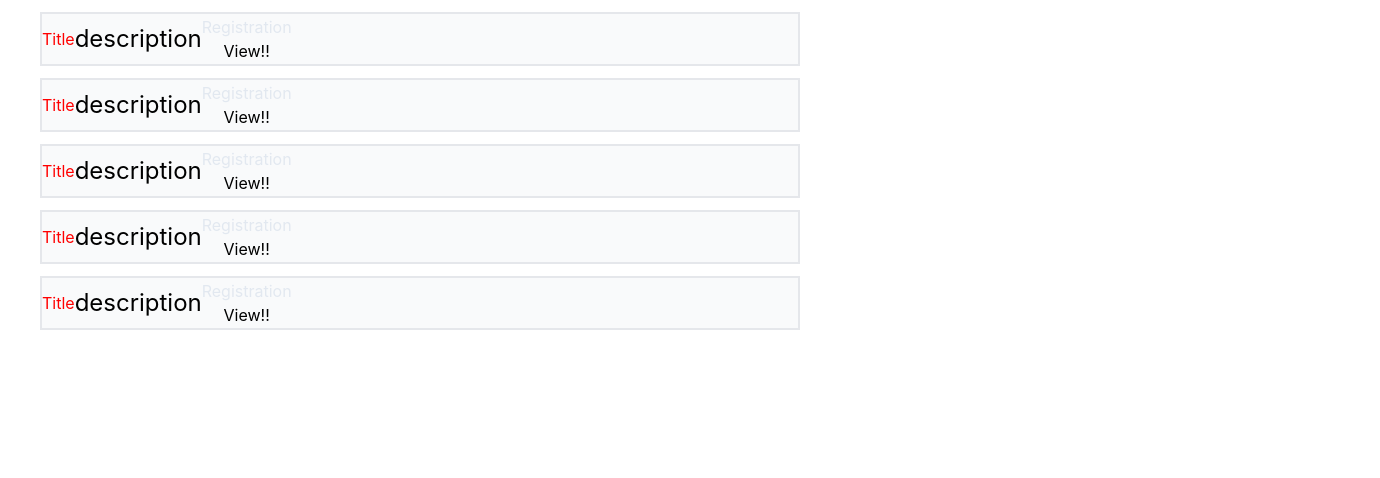
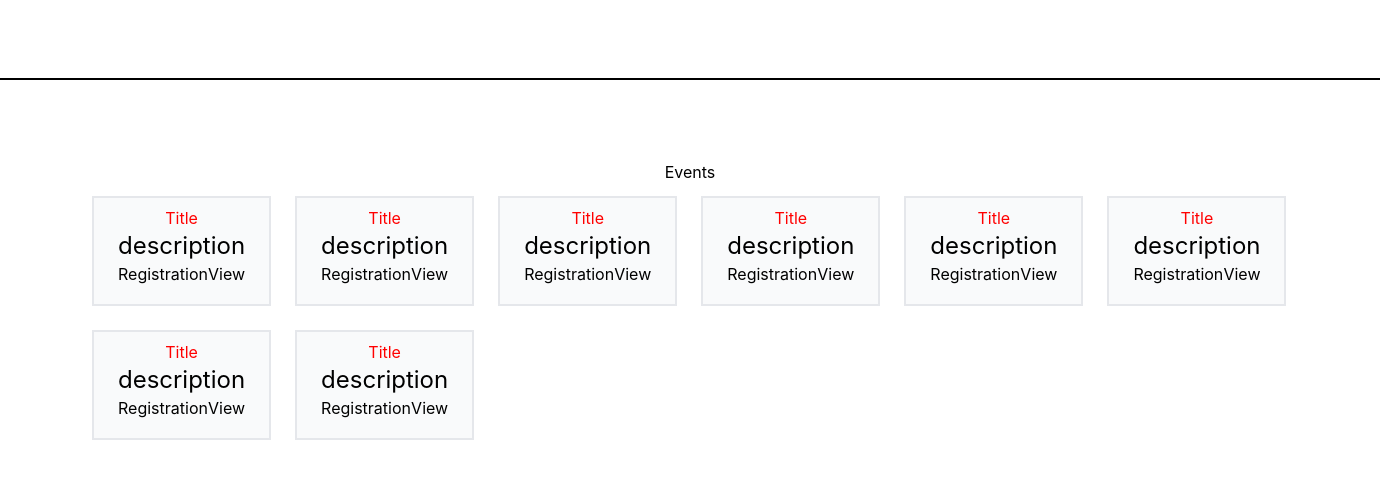
Before and after one commit to VirLg/react_events_registration_app, a React (Create React App) app: page / in a window 1280 px wide. Shown: the top 478 px of the page, 1380 px wide, since content can reach past the window. Built offline with nearby package versions, Linux system fonts and the light colour scheme.

Commit message:
add routes

```diff
--- a/src/App.js
+++ b/src/App.js
@@ -1,13 +1,22 @@
+import { Route, Routes } from "react-router-dom";
 import "./App.css";
-import HomePage from "./components/homePage/HomePage";
+import EventsParticipants from "./components/pages/eventsParticipants/EventsParticipants";
+import FormRegistration from "./components/pages/formRegistration/FormRegistration";
+import HomePage from "./components/pages/homePage/HomePage";
 
 function App() {
   return (
     <div className="App">
-      <HomePage />
+      <Routes>
+        <Route path="/" element={<HomePage />} />
+        <Route path="/api/events/add" element={<FormRegistration />} />
+        <Route
+          path="/api/events/participants"
+          element={<EventsParticipants />}
+        />
+      </Routes>
     </div>
   );
 }
 
 export default App;
-// content: ['./src/**/*.{js,jsx,ts,tsx}'],
--- a/src/components/events/Event.jsx
+++ b/src/components/events/Event.jsx
@@ -1,17 +1,18 @@
 import React from "react";
+import { NavLink } from "react-router-dom";
 
 const Event = ({ data }) => {
-  data = [1, 2, 3, 4, 5];
+  data = [1, 2, 3, 4, 5, 6, 7, 8];
   return data.map((el, idx) => {
     return (
       <div
         key={idx}
-        className="flex items-center border-2 m-3 h-[54px] bg-gray-50 max-w-[760px] ml-10">
+        className=" items-center pl-6 pr-6 pt-2 pb-2 border-2 m-3 h-[110px] bg-gray-50 max-w-[300px] ">
         <h2 style={{ color: "red" }}>Title</h2>
         <p className="text-2xl">description</p>
-        <ul>
-          <li className="text-slate-200	">Registration</li>
-          <li>View!!</li>
+        <ul className="flex justify-between ">
+          <NavLink to="/api/event/add">Registration</NavLink>
+          <NavLink to="/api/events/participants">View</NavLink>
         </ul>
       </div>
     );
--- a/src/components/homePage/HomePage.jsx
+++ /dev/null
@@ -1,12 +0,0 @@
-import React from "react";
-import Event from "../events/Event";
-
-const HomePage = () => {
-  return (
-    <div>
-      <Event />
-    </div>
-  );
-};
-
-export default HomePage;
--- /dev/null
+++ b/src/components/layout/Layout.jsx
@@ -0,0 +1,14 @@
+import Header from "../header/Header";
+import React from "react";
+
+import { Outlet } from "react-router-dom";
+
+const Layout = () => {
+  return (
+    <div>
+      <Outlet />
+    </div>
+  );
+};
+
+export default Layout;
--- /dev/null
+++ b/src/components/pages/eventsParticipants/EventsParticipants.jsx
@@ -0,0 +1,7 @@
+import React from "react";
+
+const EventsParticipants = () => {
+  return <div>EventsParticipants</div>;
+};
+
+export default EventsParticipants;
--- /dev/null
+++ b/src/components/pages/formRegistration/FormRegistration.jsx
@@ -0,0 +1,7 @@
+import React from "react";
+
+const FormRegistration = () => {
+  return <div>FormRegistration</div>;
+};
+
+export default FormRegistration;
--- /dev/null
+++ b/src/components/pages/homePage/HomePage.jsx
@@ -0,0 +1,15 @@
+import React from "react";
+import Event from "../../events/Event";
+
+const HomePage = () => {
+  return (
+    <div className=" p-20 outline  outline-2 w-[1380px]	h-[900px]	m-auto mt-20 bg-inc-z50">
+      <h1 className="">Events</h1>
+      <div className="flex flex-wrap">
+        <Event />
+      </div>
+    </div>
+  );
+};
+
+export default HomePage;
--- a/src/index.js
+++ b/src/index.js
@@ -2,10 +2,13 @@ import React from "react";
 import ReactDOM from "react-dom/client";
 import "./index.css";
 import App from "./App";
+import { BrowserRouter } from "react-router-dom";
 
 const root = ReactDOM.createRoot(document.getElementById("root"));
 root.render(
   <React.StrictMode>
-    <App />
+    <BrowserRouter basename="/">
+      <App />
+    </BrowserRouter>
   </React.StrictMode>
 );
```
Also changed, not shown: src/components/events/EventsPage.jsx (deleted).
